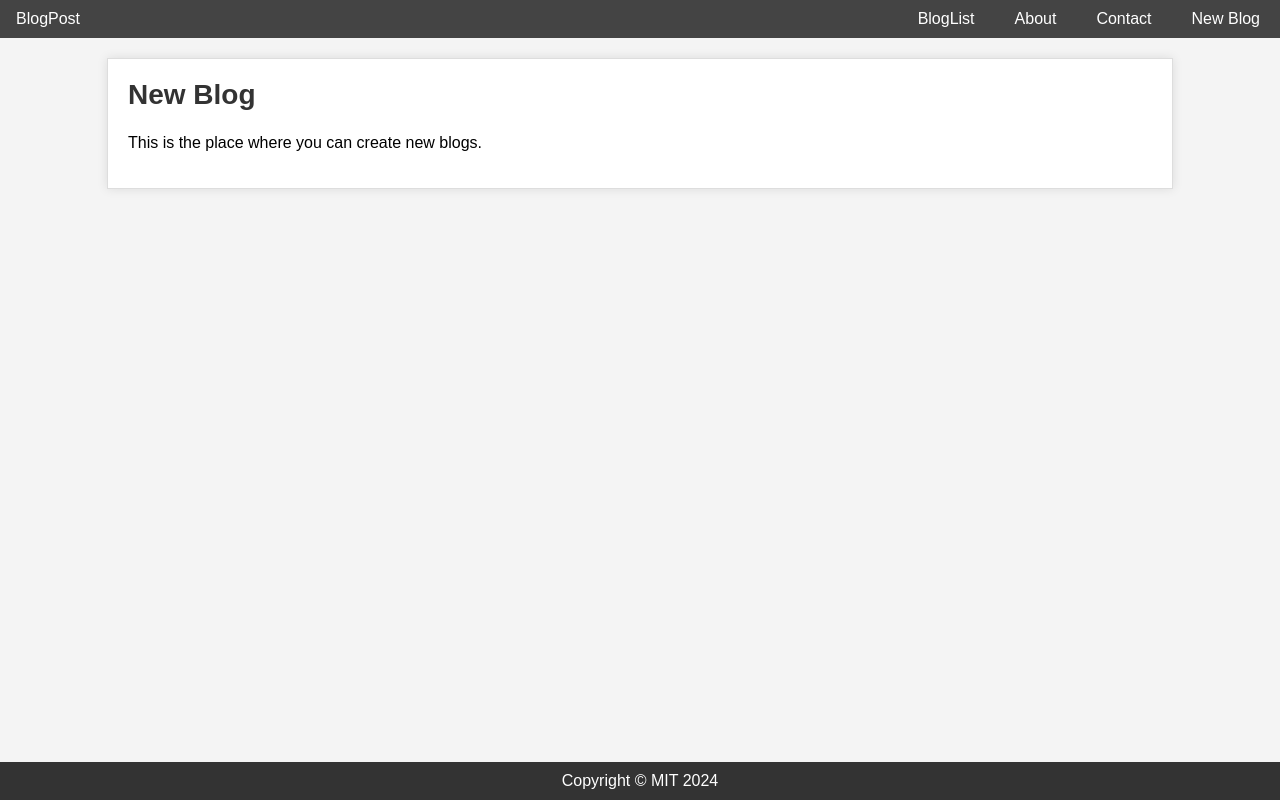
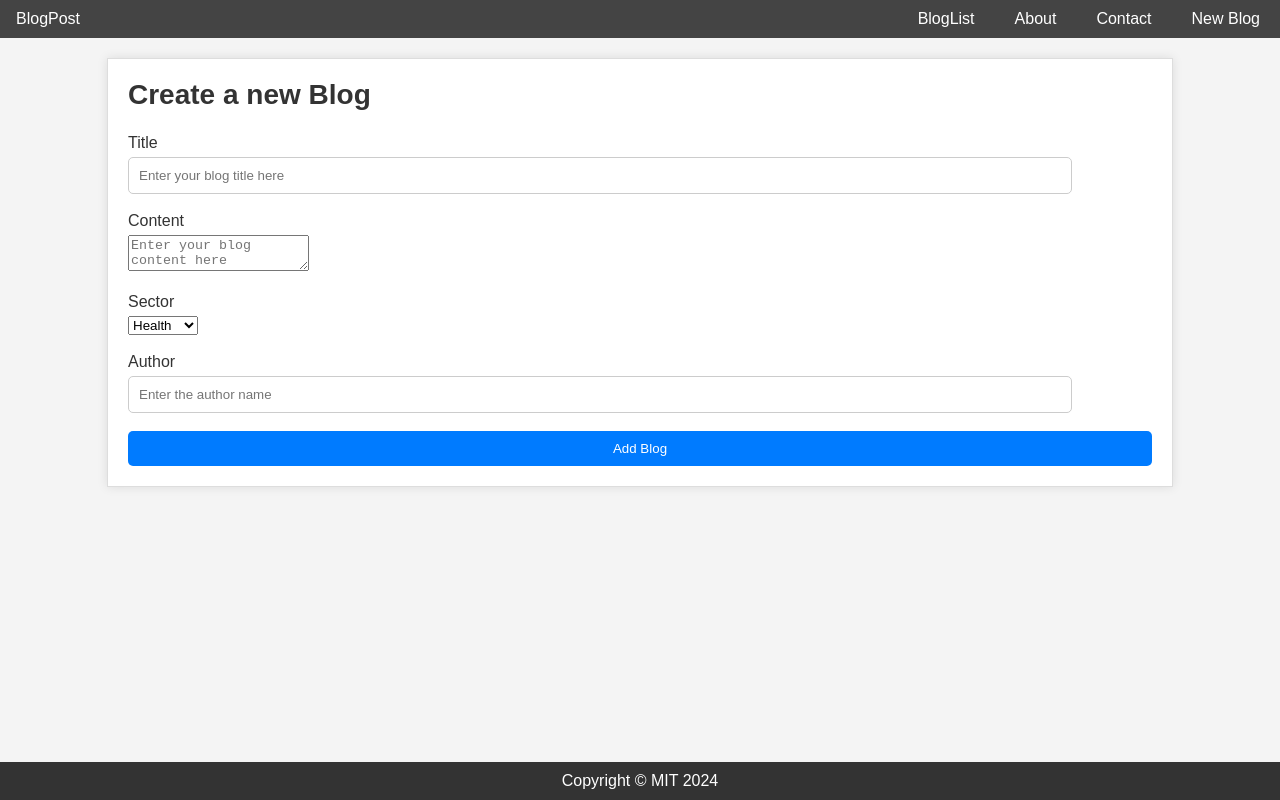
Before and after one commit to Pranjal-0807/React-BlogPost, a React (Create React App) app in the folder blogpost/: page /newBlog in a window 1280 px wide. Built offline with nearby package versions, Linux system fonts and the light colour scheme.

Commit message:
Added the functionality to add new blog and delete it as well

```diff
--- a/blogpost/src/Components/BlogDetail.jsx
+++ b/blogpost/src/Components/BlogDetail.jsx
@@ -1,11 +1,26 @@
-import { useParams } from "react-router-dom";
+import { useParams, useNavigate } from "react-router-dom";
 import useFetch from "../hooks/useFetch";
 
 const BlogDetail = () => {
   const { id } = useParams();
 
+  const navigate = useNavigate();
+
   const url = "http://localhost:3099/blogs/" + id;
   const { data, loading, error } = useFetch(url);
+
+  const handleDelete = () => {
+    fetch(url, {
+      method: "DELETE",
+    })
+      .then((res) => {
+        console.log("Blog deleted");
+        navigate("/blogs");
+      })
+      .catch((err) => {
+        console.log("Error: ", err);
+      });
+  };
 
   return (
     <section>
@@ -16,6 +31,7 @@ const BlogDetail = () => {
           <h2>{data.title}</h2>
           <p>{data.content}</p>
           <p>{data.author}</p>
+          <button onClick={handleDelete}>Delete</button>
         </div>
       )}
     </section>
--- a/blogpost/src/Components/Blogs.jsx
+++ b/blogpost/src/Components/Blogs.jsx
@@ -16,7 +16,6 @@ const Blogs = ({ blogs }) => {
           </div>
         );
       })}
-      ;
     </section>
   );
 };
--- a/blogpost/src/Components/NewBlog.jsx
+++ b/blogpost/src/Components/NewBlog.jsx
@@ -1,8 +1,89 @@
+import { useState } from "react";
+import { useNavigate } from "react-router-dom";
+
 const NewBlog = () => {
+  const [title, setTitle] = useState("");
+  const [content, setContent] = useState("");
+  const [sector, setSector] = useState("Health");
+  const [author, setAuthor] = useState("");
+  const [pending, setPending] = useState(false);
+
+  const navigate = useNavigate();
+
+  const handleSubmit = (e) => {
+    e.preventDefault();
+    setPending(true);
+    const blog = { title, content, sector, author };
+    console.log(blog);
+    setTimeout(() => {
+      fetch("http://localhost:3099/blogs", {
+        method: "POST",
+        headers: { "Content-Type": "application/json" },
+        body: JSON.stringify(blog),
+      })
+        .then((res) => {
+          console.log("New Blog added");
+          setPending(false);
+          navigate("/blogs");
+        })
+        .catch((err) => {
+          console.log("Error: ", err);
+          setPending(false);
+        });
+    }, 5000);
+  };
+
   return (
     <section>
-      <h2>New Blog</h2>
-      <p>This is the place where you can create new blogs.</p>
+      <h2>Create a new Blog</h2>
+      <form onSubmit={handleSubmit}>
+        <label>Title</label>
+        <input
+          type="text"
+          required
+          value={title}
+          placeholder="Enter your blog title here"
+          onChange={(e) => {
+            setTitle(e.target.value);
+          }}
+        />
+        <br /> <br />
+        <label>Content</label>
+        <textarea
+          required
+          value={content}
+          placeholder="Enter your blog content here"
+          onChange={(e) => {
+            setContent(e.target.value);
+          }}
+        ></textarea>
+        <br /> <br />
+        <label>Sector</label>
+        <select
+          required
+          value={sector}
+          onChange={(e) => {
+            setSector(e.target.value);
+          }}
+        >
+          <option value="Health">Health</option>
+          <option value="Finance">Finance</option>
+        </select>
+        <br /> <br />
+        <label>Author</label>
+        <input
+          type="text"
+          required
+          placeholder="Enter the author name"
+          value={author}
+          onChange={(e) => {
+            setAuthor(e.target.value);
+          }}
+        />
+        <br /> <br />
+        {!pending && <button>Add Blog</button>}
+        {pending && <button disabled>Saving post please wait!</button>}
+      </form>
     </section>
   );
 };
```
Also changed, not shown: blogpost/data/data.json (+7 -7 lines).
